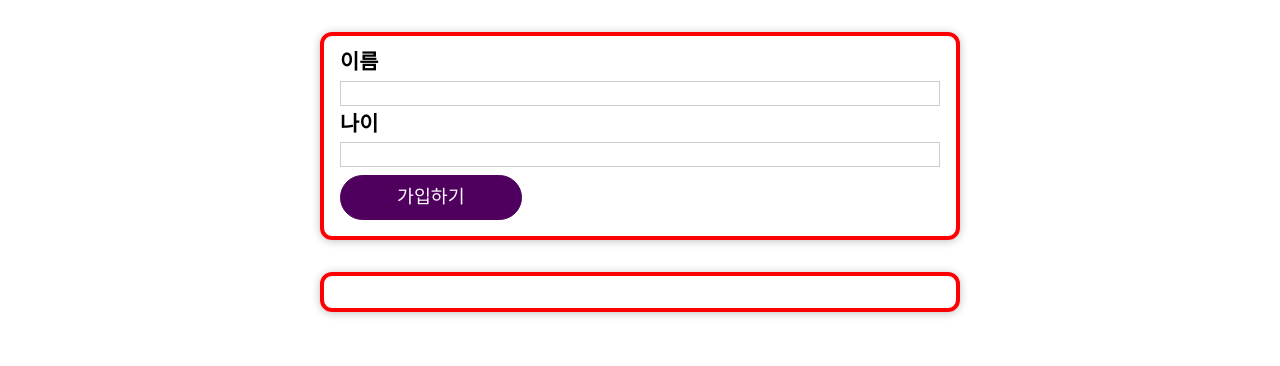
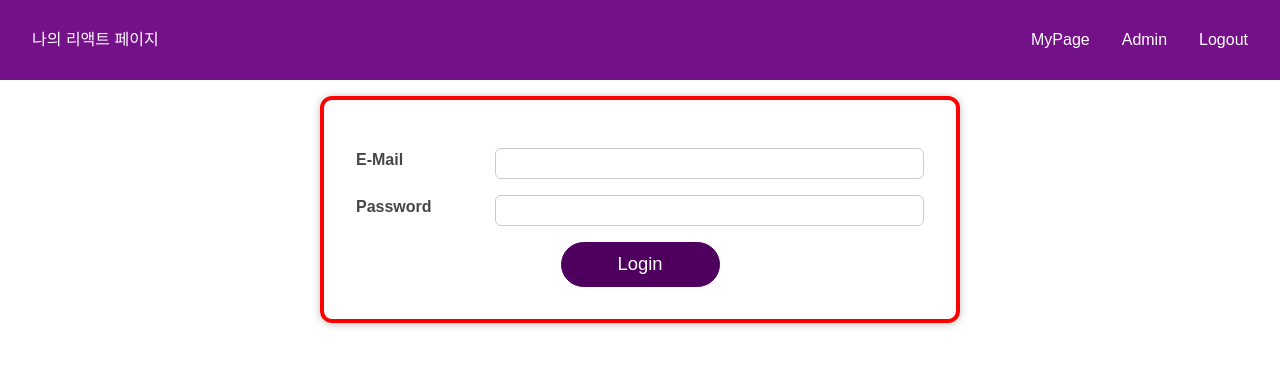
Before and after one commit to mjkim41/react101, a React (Vite) app: page / in a window 1280 px wide. Shown: the top 366 px of the page. Built offline with nearby package versions, Linux system fonts and the light colour scheme.

Commit message:
# Login : 기본 템플릿

```diff
--- a/src/App.jsx
+++ b/src/App.jsx
@@ -3,21 +3,20 @@
 import './App.css';
 import AddUsers from "./components/Users/AddUsers.jsx";
 import UserList from "./components/Users/UserrList.jsx";
+import MainHeader from "./components/SideEffect/MainHeader.jsx";
+import Home from "./components/SideEffect/Home.jsx";
+import Login from "./components/SideEffect/Login.jsx";
 
 
 // 컴포넌트
 const App = () => {
 
-    // 회원 저장 배열
-    const [userList, setUserList] = useState([]);
-
-    // 입력한 회원정보를 가져오는 함수
-    const addUserInfo = (user) => {
-        setUserList([...userList, user]);
-    }
     return <>
-        <AddUsers onAddUser={addUserInfo}/>
-        <UserList users={userList}/>
+        <MainHeader />
+        <main>
+            {/*<Home />*/}
+            <Login />
+        </main>
     </>;
 };
 
--- /dev/null
+++ b/src/components/SideEffect/Home.jsx
@@ -0,0 +1,11 @@
+import React from 'react';
+import Card from '../ui/Card';
+import styles from './Home.module.css';
+const Home = () => {
+    return (
+        <Card className={styles.home}>
+            <h1>Welcome back!</h1>
+        </Card>
+    );
+};
+export default Home;
--- /dev/null
+++ b/src/components/SideEffect/Home.module.css
@@ -0,0 +1,7 @@
+.home {
+    width: 90%;
+    max-width: 40rem;
+    padding: 3rem;
+    margin: 2rem auto;
+    text-align: center;
+}
--- /dev/null
+++ b/src/components/SideEffect/Login.jsx
@@ -0,0 +1,38 @@
+import React, { useState } from 'react';
+import Card from '../ui/Card';
+import styles from './Login.module.css';
+import Button from '../ui/Button';
+const Login = () => {
+
+    return (
+        <Card className={styles.login}>
+            <form>
+                <div
+                    className={`${styles.control}`}>
+                    <label htmlFor='email'>E-Mail</label>
+                    <input
+                        type='email'
+                        id='email'
+                    />
+                </div>
+                <div
+                    className={`${styles.control}`}>
+                    <label htmlFor='password'>Password</label>
+                    <input
+                        type='password'
+                        id='password'
+                    />
+                </div>
+                <div className={styles.actions}>
+                    <Button
+                        type='submit'
+                        className={styles.btn}
+                    >
+                        Login
+                    </Button>
+                </div>
+            </form>
+        </Card>
+    );
+};
+export default Login;
--- /dev/null
+++ b/src/components/SideEffect/Login.module.css
@@ -0,0 +1,47 @@
+.login {
+    width: 90%;
+    max-width: 40rem;
+    margin: 2rem auto;
+    padding: 2rem;
+}
+.control {
+    margin: 1rem 0;
+    display: flex;
+    align-items: stretch;
+    flex-direction: column;
+}
+.control label,
+.control input {
+    display: block;
+}
+.control label {
+    font-weight: bold;
+    flex: 1;
+    color: #464646;
+    margin-bottom: 0.5rem;
+}
+.control input {
+    flex: 3;
+    font: inherit;
+    padding: 0.35rem 0.35rem;
+    border-radius: 6px;
+    border: 1px solid #ccc;
+}
+.control input:focus {
+    outline: none;
+    border-color: #4f005f;
+    background: #f6dbfc;
+}
+.control.invalid input {
+    border-color: red;
+    background: #fbdada;
+}
+.actions {
+    text-align: center;
+}
+@media (min-width: 768px) {
+    .control {
+        align-items: center;
+        flex-direction: row;
+    }
+}
--- /dev/null
+++ b/src/components/SideEffect/MainHeader.jsx
@@ -0,0 +1,12 @@
+import React from 'react';
+import styles from './MainHeader.module.css';
+import Navigation from './Navigation';
+const MainHeader = () => {
+    return (
+        <header className={styles['main-header']}>
+            <h1>나의 리액트 페이지</h1>
+            <Navigation />
+        </header>
+    );
+};
+export default MainHeader;
--- /dev/null
+++ b/src/components/SideEffect/MainHeader.module.css
@@ -0,0 +1,15 @@
+.main-header {
+    position: fixed;
+    top: 0;
+    left: 0;
+    width: 100%;
+    height: 5rem;
+    display: flex;
+    justify-content: space-between;
+    align-items: center;
+    background: #741188;
+    padding: 0 2rem;
+}
+.main-header h1 {
+    color: white;
+}
--- /dev/null
+++ b/src/components/SideEffect/Navigation.jsx
@@ -0,0 +1,20 @@
+import React from 'react';
+import styles from './Navigation.module.css';
+const Navigation = () => {
+    return (
+        <nav className={styles.nav}>
+            <ul>
+                <li>
+                    <a href='/'>MyPage</a>
+                </li>
+                <li>
+                    <a href='/'>Admin</a>
+                </li>
+                <li>
+                    <a href='/'>Logout</a>
+                </li>
+            </ul>
+        </nav>
+    );
+};
+export default Navigation;
--- /dev/null
+++ b/src/components/SideEffect/Navigation.module.css
@@ -0,0 +1,37 @@
+.nav ul {
+    list-style: none;
+    margin: 0;
+    padding: 0;
+    display: flex;
+    align-items: center;
+}
+.nav li {
+    margin: 0;
+    margin-left: 2rem;
+}
+.nav a {
+    text-decoration: none;
+    color: white;
+}
+.nav a:hover,
+.nav a:active {
+    color: #f3cafb;
+}
+.nav button {
+    font: inherit;
+    background: #dd0db0;
+    border: 1px solid #dd0db0;
+    padding: 0.5rem 1.5rem;
+    color: white;
+    cursor: pointer;
+    box-shadow: 0 2px 4px rgba(0, 0, 0, 0.26);
+    border-radius: 20px;
+}
+.nav button:focus {
+    outline: none;
+}
+.nav button:hover,
+.nav button:active {
+    color: #f3cafb;
+    box-shadow: 0 2px 10px rgba(0, 0, 0, 0.26);
+}
--- a/src/components/ui/modal/ErrorModal.jsx
+++ b/src/components/ui/modal/ErrorModal.jsx
@@ -2,7 +2,7 @@
 import Card from '../Card';
 import Button from '../Button';
 import styles from './ErrorModal.module.css';
-import Portal from "../portal/portal.jsx";
+import Portal from "../portal/Portal.jsx";
 
 // 백드롭 컴포넌트
 const Backdrop = ({onClose}) => {
```
Also changed, not shown: src/components/ui/portal/Portal.jsx (renamed from src/components/ui/portal/portal.jsx).
